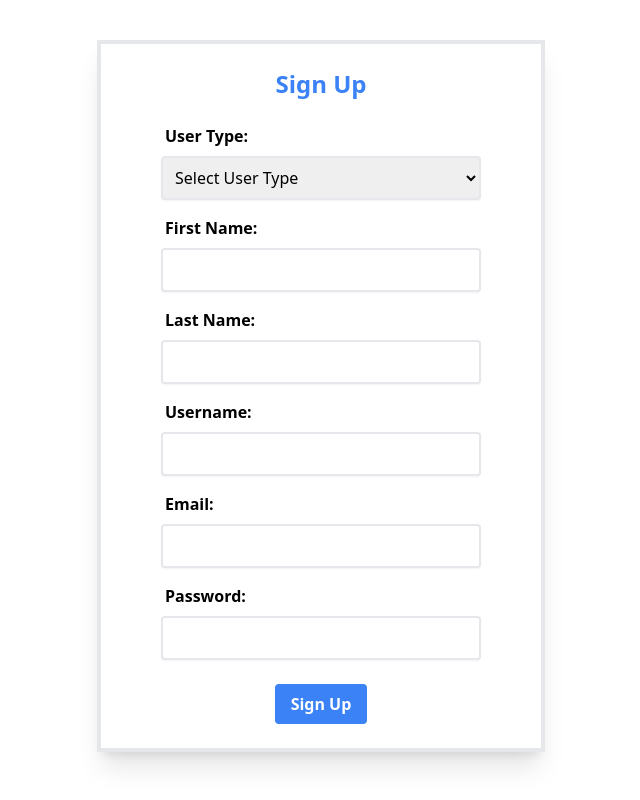
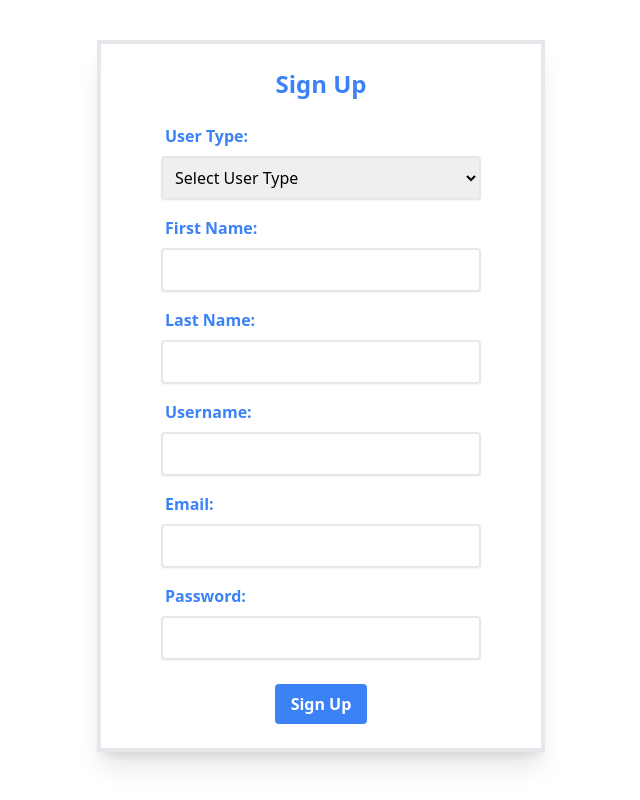
Before and after one commit to juandape/aakscience-test, a React (Vite) app: page / in a window 1280 px wide. Shown: the whole page, without its empty margins (319-959 px from the left). Built offline with nearby package versions, Linux system fonts and the light colour scheme.

Commit message:
perf: label styles

```diff
--- a/src/components/SignUpForm.jsx
+++ b/src/components/SignUpForm.jsx
@@ -27,7 +27,7 @@ const SignUpForm = () => {
 
   const inputClasses =
     'mt-1 block w-80 rounded border-2 border-gray-200 shadow-sm hover:bg-gray-100 mx-auto p-2';
-  const labelClasses = 'block mb-2 ml-16 mt-4 font-bold';
+  const labelClasses = 'block mb-2 ml-16 mt-4 font-bold text-blue-500';
   return (
     <form onSubmit={handleSubmit} className='max-w-md mx-auto border-4 mt-10 shadow-xl'>
       <h2 className='text-2xl font-bold my-6 text-center text-blue-500'>Sign Up</h2>
```
